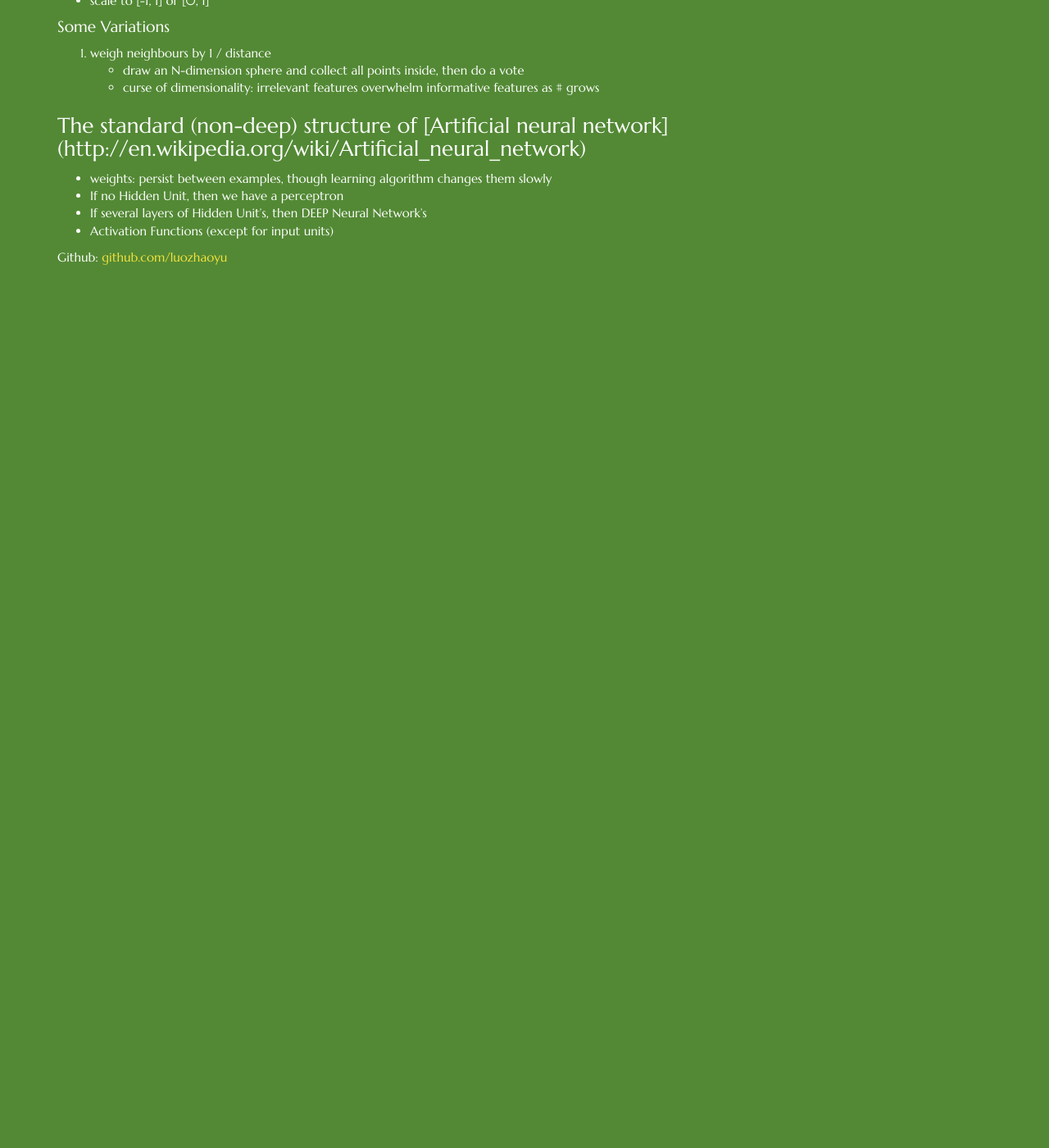
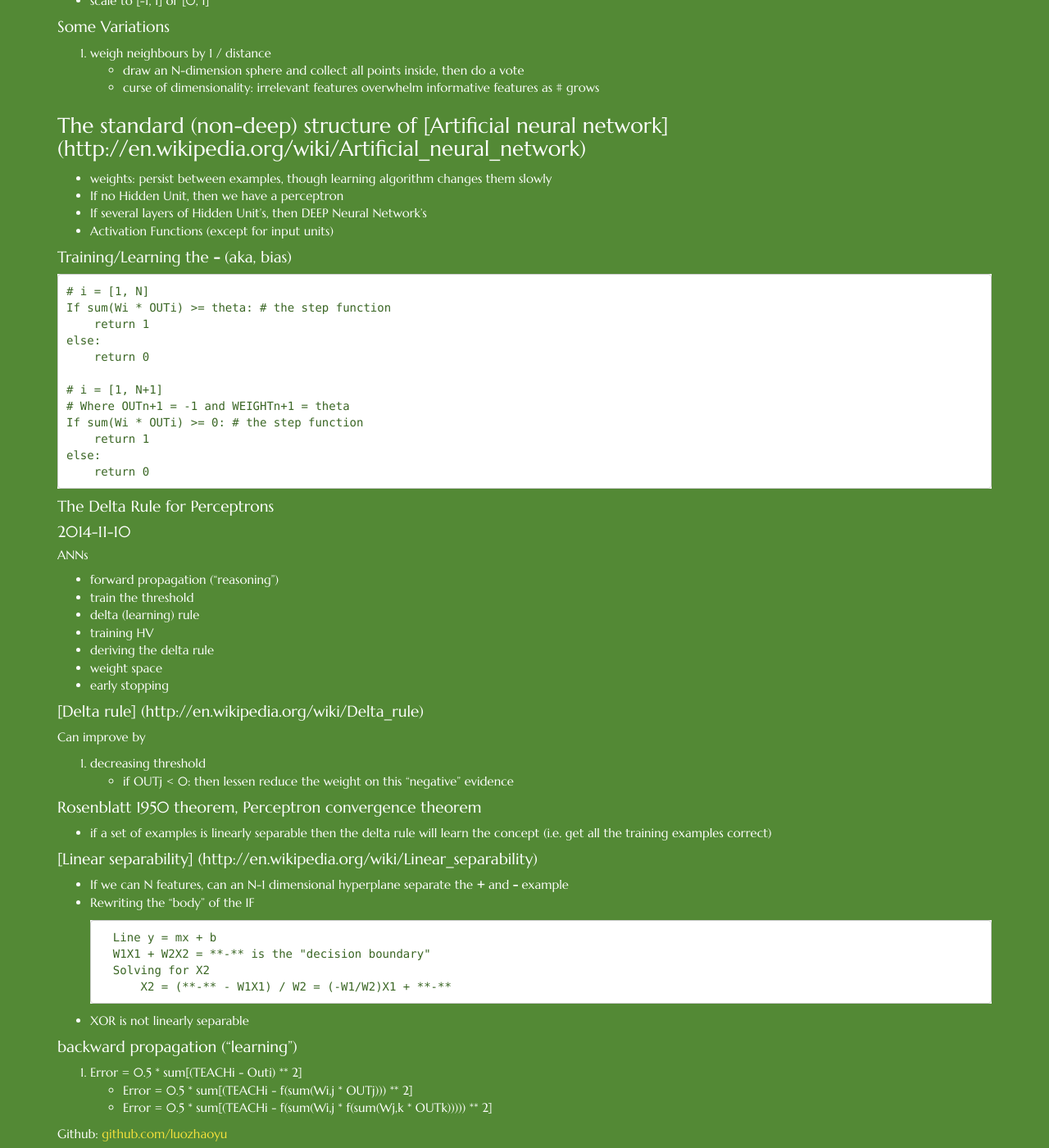
Before and after one commit to luozhaoyu/luozhaoyu.github.io, a Jekyll site: the page built from _posts/2014-09-05-AI.md, in a window 1280 px wide and 1400 px high, scrolled down 5299 px. Shown: the whole window at 82% size. Built offline with Jekyll 4.4.1, drawn with Linux system fonts in a browser that asks for light colours; nearby versions of some CDN libraries; Markdown is read by kramdown in place of the engine named in the settings; before the commit the page ends 5644 px from its top, so only the background shows below that.

Commit message:
update AI

```diff
--- a/_posts/2014-09-05-AI.md
+++ b/_posts/2014-09-05-AI.md
@@ -250,3 +250,54 @@ How to choose a special k?: Use tune set!
 * If no Hidden Unit, then we have a perceptron
 * If several layers of Hidden Unit's, then DEEP Neural Network's
 * Activation Functions (except for input units)
+
+#### Training/Learning the **-** (aka, bias)
+    # i = [1, N]
+    If sum(Wi * OUTi) >= theta: # the step function
+        return 1
+    else:
+        return 0
+
+    # i = [1, N+1]
+    # Where OUTn+1 = -1 and WEIGHTn+1 = theta
+    If sum(Wi * OUTi) >= 0: # the step function
+        return 1
+    else:
+        return 0
+
+#### The Delta Rule for Perceptrons
+
+#### 2014-11-10
+##### ANNs
+* forward propagation ("reasoning")
+* train the threshold
+* delta (learning) rule
+* training HV
+* deriving the delta rule
+* weight space
+* early stopping
+
+#### [Delta rule] (http://en.wikipedia.org/wiki/Delta_rule)
+Can improve by
+
+1. decreasing threshold
+- if OUTj < 0: then lessen reduce the weight on this "negative" evidence
+
+#### Rosenblatt 1950 theorem, Perceptron convergence theorem
+* if a set of examples is linearly separable then the delta rule will learn the concept (i.e. get all the training examples correct)
+
+#### [Linear separability] (http://en.wikipedia.org/wiki/Linear_separability)
+* If we can N features, can an N-1 dimensional hyperplane separate the **+** and **-** example
+* Rewriting the "body" of the IF
+
+        Line y = mx + b
+        W1X1 + W2X2 = **-** is the "decision boundary"
+        Solving for X2
+            X2 = (**-** - W1X1) / W2 = (-W1/W2)X1 + **-**
+
+* XOR is not linearly separable
+
+#### backward propagation ("learning")
+1. Error = 0.5 * sum[(TEACHi - Outi) ** 2]
+- Error = 0.5 * sum[(TEACHi - f(sum(Wi,j * OUTj))) ** 2]
+- Error = 0.5 * sum[(TEACHi - f(sum(Wi,j * f(sum(Wj,k * OUTk))))) ** 2]
```
Also changed, not shown: _posts/2014-11-06-kerberos.md (+2 -0 lines).
